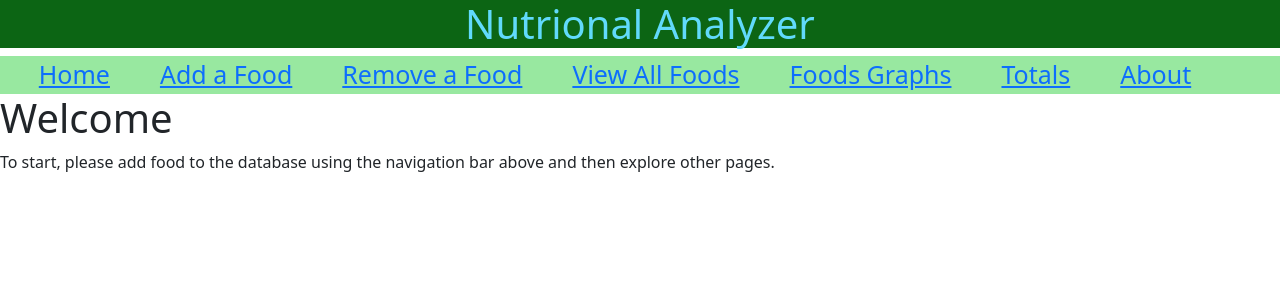
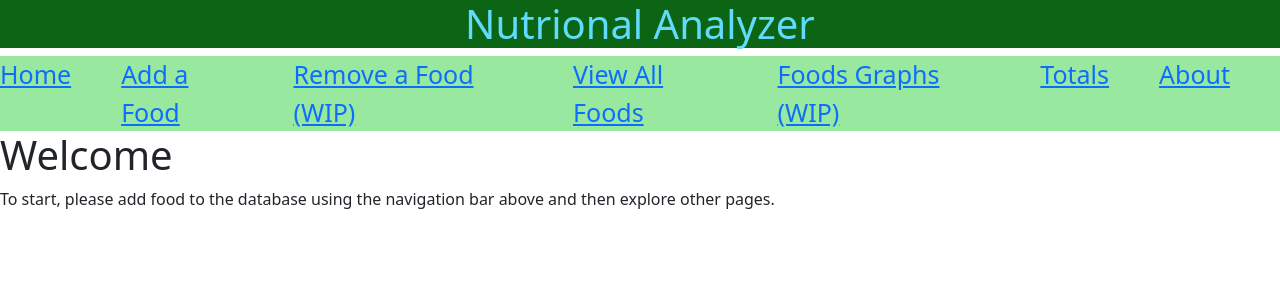
Before and after one commit to mcgaffickm/Nutrition, a React (Create React App) app in the folder nutritional-frontend-app/: page / in a window 1280 px wide. Shown: the top 300 px of the page. Built offline with nearby package versions, Linux system fonts and the light colour scheme.

Commit message:
Fixes a bug with mode

```diff
--- a/nutritional-frontend-app/src/App.js
+++ b/nutritional-frontend-app/src/App.js
@@ -27,13 +27,13 @@ function App() {
             <Link to ="/AddFood">Add a Food</Link>
           </div>
           <div class="links">
-            <Link to ="/RemoveFood">Remove a Food</Link>
+            <Link to ="/RemoveFood">Remove a Food (WIP)</Link>
           </div>
           <div class="links">
             <Link to ="/AllFoods">View All Foods</Link>
           </div>
           <div class="links">
-            <Link to ="/FoodGraph">Foods Graphs</Link>
+            <Link to ="/FoodGraph">Foods Graphs (WIP)</Link>
           </div>
           <div class="links">
             <Link to ="/Totals">Totals</Link>
```
Also changed, not shown: 1 other file (tests, documents, lock files or other folders).
